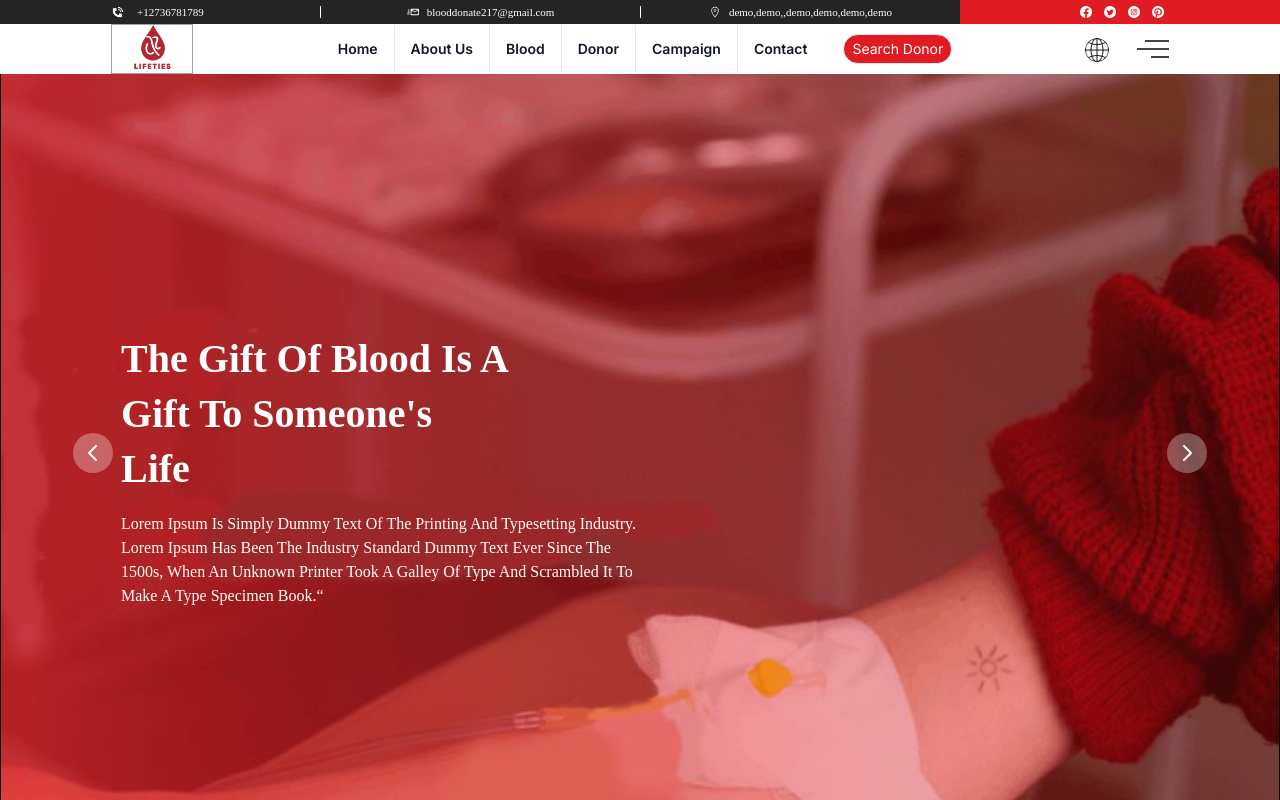
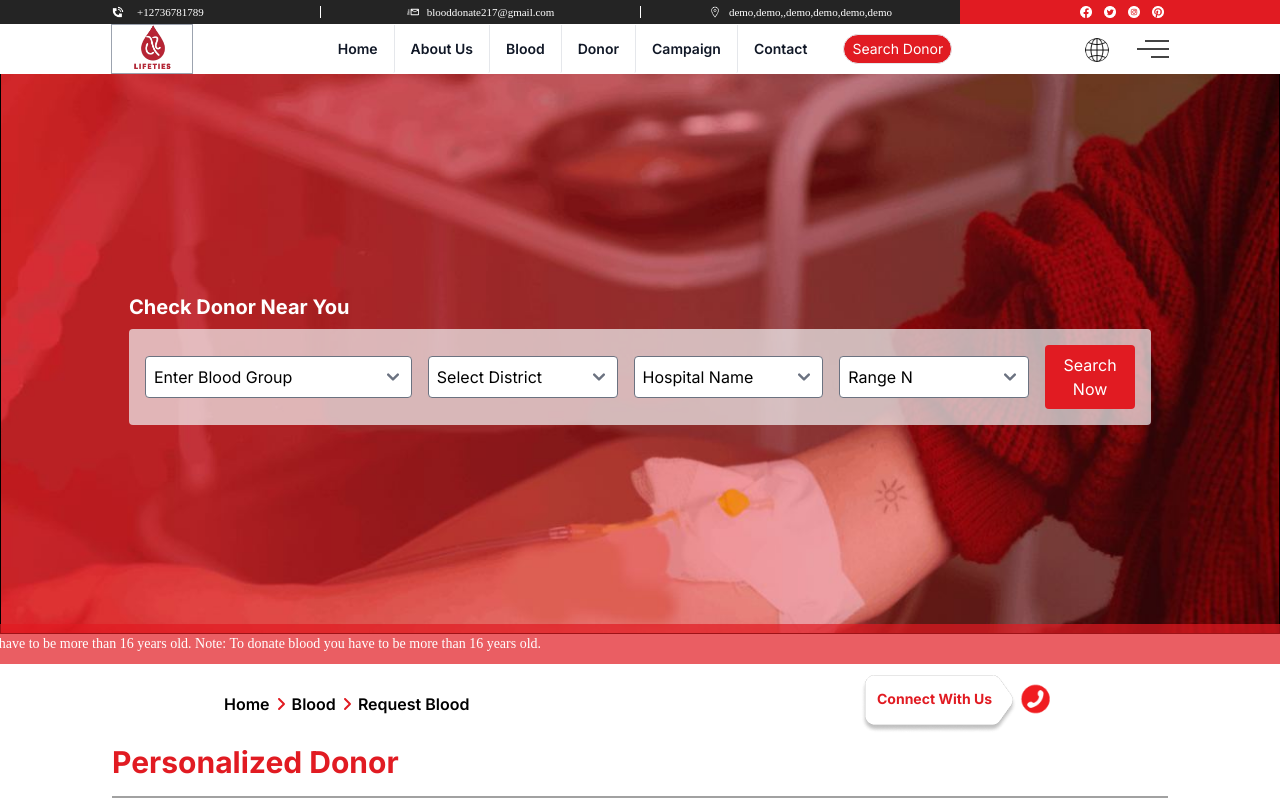
Before and after one commit to salauddin-ayub/Blood_Donation, a React (Create React App) app: page /home/search-donor in a window 1280 px wide. Shown: the top 800 px of the page. Built offline with nearby package versions, Linux system fonts and the light colour scheme; the HTML template or start-up script is replaced by a standard one.

Commit message:
Search carousel added

```diff
--- /dev/null
+++ b/src/components/Home/Carousel/SearchCarousel.jsx
@@ -0,0 +1,105 @@
+import React from "react";
+import carouselBanner from "../../../assets/carouselBanner.jpg";
+
+export default function SearchCarousel() {
+  return (
+    <div className="">
+      <div className="w-full pt-[52px] bg-white">
+        <div
+          className="pt-0 object-fit border border-black w-full"
+          style={{
+            backgroundImage: `url(${carouselBanner})`,
+            backgroundSize: "cover",
+            backgroundPosition: "center",
+            backgroundRepeat: "no-repeat",
+            width: "100%",
+          }}
+        >
+          <div className="h-[500px] flex flex-col items-start  justify-start ml-32 mr-32 mb-20 text-white">
+            <div className="text-xl font-bold mb-2 mt-60">
+              Check Donor Near You
+            </div>
+
+            <div className="bg-gray-100 bg-opacity-70 p-4 w-full rounded flex items-center space-x-4">
+              {/* Blood Group Dropdown */}
+              <select className="border rounded p-2 focus:outline-none  focus:border-brandPrimary w-80 text-black">
+                <option value="" disabled selected hidden>
+                  Enter Blood Group
+                </option>
+                <option>A+</option>
+                <option>B+</option>
+                <option>O+</option>
+                {/* Add more blood group options as needed */}
+              </select>
+
+              {/* District Dropdown */}
+              <select className="border rounded p-2 focus:outline-none focus:border-brandPrimary w-56 text-black">
+                <option value="" disabled selected hidden>
+                  Select District
+                </option>
+                <option>District 1</option>
+                <option>District 2</option>
+                <option>District 3</option>
+                {/* Add more district options as needed */}
+              </select>
+
+              {/* Hospital Name Dropdown */}
+              <select className="border rounded p-2 focus:outline-none focus:border-brandPrimary w-56 text-black">
+                <option value="" disabled selected hidden>
+                  Hospital Name
+                </option>
+                <option>Hospital 1</option>
+                <option>Hospital 2</option>
+                <option>Hospital 3</option>
+                {/* Add more hospital options as needed */}
+              </select>
+
+              {/* Range Dropdown */}
+              <select className="border rounded p-2 focus:outline-none focus:border-brandPrimary w-56 text-black">
+                <option value="" disabled selected hidden>
+                  Range N
+                </option>
+                <option>0-5 km</option>
+                <option>5-10 km</option>
+                <option>10-20 km</option>
+                {/* Add more range options as needed */}
+              </select>
+
+              {/* Search Now Button */}
+              <button className="bg-brandPrimary text-white rounded p-2">
+                Search Now
+              </button>
+            </div>
+          </div>
+        </div>
+      </div>
+
+      <div className="">
+        <div
+          className="bg-[#e11b22b3] h-10 w-full -mt-[10px] text-white overflow-hidden"
+          style={{
+            fontFamily: "Poppins",
+            fontSize: "14px",
+            fontStyle: "normal",
+            fontWeight: 400,
+            lineHeight: "normal",
+            display: "flex",
+            justifyContent: "center",
+            alignItems: "center",
+          }}
+        >
+          <p
+            style={{
+              whiteSpace: "nowrap",
+              animation: "scrollText 60s linear infinite",
+            }}
+          >
+            Note: To donate blood you have to be more than 16 years old. Note:
+            To donate blood you have to be more than 16 years old. Note: To
+            donate blood you have to be more than 16 years old.
+          </p>
+        </div>
+      </div>
+    </div>
+  );
+}
--- a/src/pages/Blood/LearnAboutBloodPage.jsx
+++ b/src/pages/Blood/LearnAboutBloodPage.jsx
@@ -77,8 +77,8 @@ export default function LearnAboutBloodPage() {
             <div className="p-8 pb-0 pt-10 lg:text-[12px] md:text-[12px] text-[13px] lg:pl-8 md:pl-8 pl-4">
               <p className="text-justify">
                 Blood types are determined by the presence or absence of certain
-                antigens–substances that can trigger an immune response if
-                they are foreign to the body. Since some antigens can trigger a
+                antigens–substances that can trigger an immune response if they
+                are foreign to the body. Since some antigens can trigger a
                 patient's immune system to attack the transfused blood, safe
                 blood transfusions depend on careful blood typing and
                 cross-matching.{" "}
@@ -372,10 +372,6 @@ export default function LearnAboutBloodPage() {
           </div>
         </div>
         {/* end */}
-
-
-
-
         {/* START RED ANIMATION */}
         <div className="about-blood-div-border-two mt-12 pb-28 extraHere">
           <div className="flex justify-center items-center mt-8 text-[#444] font-semibold">
@@ -1066,12 +1062,15 @@ export default function LearnAboutBloodPage() {
               </div>
               {/* end first blood bag 1 */}
 
-
               {/* here remove */}
               <div className="mt-8">
                 <div
                   className="mr-6"
-                style={{ position: "relative", width: "90px", height: "58px" }}
+                  style={{
+                    position: "relative",
+                    width: "90px",
+                    height: "58px",
+                  }}
                 >
                   {/* Main SVG */}
                   <svg
@@ -1540,7 +1539,11 @@ export default function LearnAboutBloodPage() {
               <div className="mt-8">
                 <div
                   className="mr-6"
-                style={{ position: "relative", width: "90px", height: "58px" }}
+                  style={{
+                    position: "relative",
+                    width: "90px",
+                    height: "58px",
+                  }}
                 >
                   {/* Main SVG */}
                   <svg
@@ -2008,7 +2011,11 @@ export default function LearnAboutBloodPage() {
               <div className="mt-8">
                 <div
                   className="mr-6"
-                style={{ position: "relative", width: "90px", height: "58px" }}
+                  style={{
+                    position: "relative",
+                    width: "90px",
+                    height: "58px",
+                  }}
                 >
                   {/* Main SVG */}
                   <svg
@@ -2442,7 +2449,11 @@ export default function LearnAboutBloodPage() {
                     height="116"
                     viewBox="0 0 90 90"
                     fill="none"
-                  style={{ position: "absolute", left: "-635px", top: "24px" }} // Adjust the position as per your requirement
+                    style={{
+                      position: "absolute",
+                      left: "-635px",
+                      top: "24px",
+                    }} // Adjust the position as per your requirement
                     className="zindexZero"
                   >
                     <path
@@ -2457,12 +2468,6 @@ export default function LearnAboutBloodPage() {
                 </div>
               </div>
               {/* end third blood bag 3 */}
-
-
-
-
-
-
 
               {/* here remove end */}
             </div>
@@ -2576,20 +2581,11 @@ export default function LearnAboutBloodPage() {
                 </svg>
               </div>
               {/* end AB*/}
-
-            </div>
-
-
-          </div>
-
+            </div>
+          </div>
         </div>
         {/* END RED ANIMATION */}
-
-
-
-      </div>
-
-
+      </div>
 
       <div className="pb-96"></div>
     </div>
--- a/src/pages/SearchDonorPage.jsx
+++ b/src/pages/SearchDonorPage.jsx
@@ -3,6 +3,7 @@ import CarouselBanner from "../components/Home/CarouselBanner";
 import Navbar from "../components/Home/Navbar";
 import Footer from "../components/Home/Footer";
 import SearchDonorPageComponent from "../components/Home/SearchDonor/SearchDonorPageComponent";
+import SearchCarousel from "../components/Home/Carousel/SearchCarousel";
 
 const SearchDonorPage = () => {
   return (
@@ -11,7 +12,7 @@ const SearchDonorPage = () => {
         <Navbar />
       </div>
       <div className="">
-        <CarouselBanner />
+        <SearchCarousel />
       </div>
       <div className="">
         <SearchDonorPageComponent />
```
Lines whose indentation alone changed are shown as unchanged.
